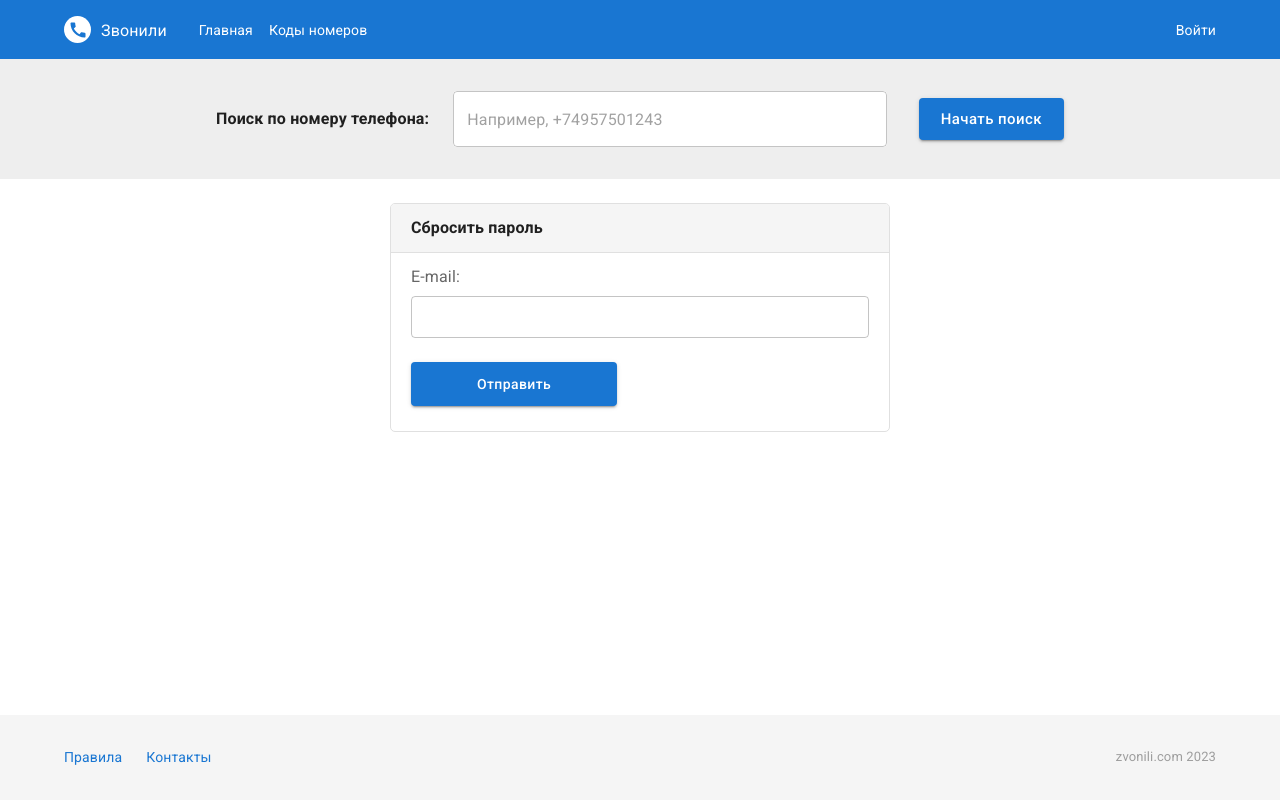
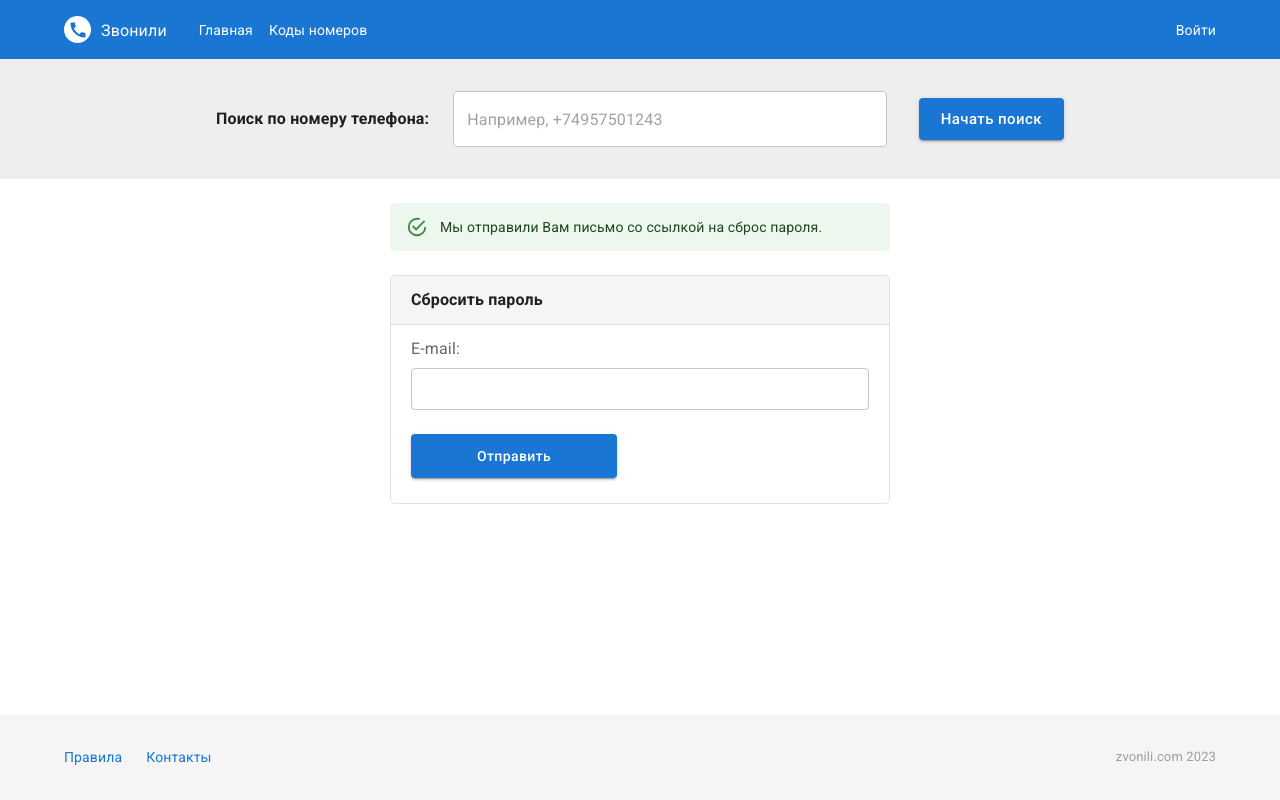
Before and after one commit to Lokusok/react-who-call, a React (Vite) app: page /forget_password in a window 1280 px wide. Built offline with nearby package versions, Linux system fonts and the light colour scheme.

Commit message:
add layout component for auth components

```diff
--- a/src/pages/ForgetPassword/ForgetForm/index.tsx
+++ b/src/pages/ForgetPassword/ForgetForm/index.tsx
@@ -1,14 +1,30 @@
 import React from 'react';
 
-import { Stack, FormLabel, Typography, Link } from '@mui/material';
+import { Box, Stack, FormLabel } from '@mui/material';
+
+import { styled } from '@mui/material/styles';
 
 import Form from '../../components/Form';
 import Input from '../../components/styled/Input';
 import ButtonSuccess from '../../components/styled/ButtonSuccess';
+import ForgetSendSuccess from '../ForgetSendSuccess';
+
+const Wrapper = styled(Box)`
+  max-width: 500px;
+  margin: 0 auto;
+`;
+
+const Card = styled(Box)`
+  margin-bottom: 1.5rem;
+`;
 
 const ForgetForm: React.FC = () => {
   return (
-    <>
+    <Wrapper>
+      <Card>
+        <ForgetSendSuccess />
+      </Card>
+
       <Form method="POST" title="Сбросить пароль">
         <Stack direction="column" spacing={1}>
           <FormLabel htmlFor="email">E-mail:</FormLabel>
@@ -26,7 +42,7 @@ const ForgetForm: React.FC = () => {
           </ButtonSuccess>
         </Stack>
       </Form>
-    </>
+    </Wrapper>
   );
 };
 
--- /dev/null
+++ b/src/pages/ForgetPassword/ForgetSendSuccess/index.tsx
@@ -0,0 +1,13 @@
+import React from 'react';
+
+import { Alert } from '@mui/material';
+
+const ForgetSendSuccess: React.FC = () => {
+  return (
+    <Alert severity="success">
+      Мы отправили Вам письмо со ссылкой на сброс пароля.
+    </Alert>
+  );
+};
+
+export default ForgetSendSuccess;
--- a/src/pages/ForgetPassword/index.tsx
+++ b/src/pages/ForgetPassword/index.tsx
@@ -1,16 +1,13 @@
 import React from 'react';
 
-import { Container, Box } from '@mui/material';
-
 import ForgetForm from './ForgetForm';
+import Enter from '../components/Enter';
 
 const ForgetPassword: React.FC = () => {
   return (
-    <Container>
-      <Box sx={{ paddingTop: '1.5rem' }}>
-        <ForgetForm />
-      </Box>
-    </Container>
+    <Enter>
+      <ForgetForm />
+    </Enter>
   );
 };
 
--- a/src/pages/Login/index.tsx
+++ b/src/pages/Login/index.tsx
@@ -1,16 +1,13 @@
 import React from 'react';
 
-import { Container, Box } from '@mui/material';
-
 import LoginForm from './LoginForm';
+import Enter from '../components/Enter';
 
 const Login: React.FC = () => {
   return (
-    <Container>
-      <Box sx={{ paddingTop: '1.5rem' }}>
-        <LoginForm />
-      </Box>
-    </Container>
+    <Enter>
+      <LoginForm />
+    </Enter>
   );
 };
 
--- a/src/pages/Register/index.tsx
+++ b/src/pages/Register/index.tsx
@@ -1,16 +1,13 @@
 import React from 'react';
 
-import { Container, Box } from '@mui/material';
-
 import RegisterForm from './RegisterForm';
+import Enter from '../components/Enter';
 
 const Register: React.FC = () => {
   return (
-    <Container>
-      <Box sx={{ paddingTop: '1.5rem' }}>
-        <RegisterForm />
-      </Box>
-    </Container>
+    <Enter>
+      <RegisterForm />
+    </Enter>
   );
 };
 
--- /dev/null
+++ b/src/pages/components/Enter/index.tsx
@@ -0,0 +1,17 @@
+import React from 'react';
+
+import { Container, Box } from '@mui/material';
+
+interface EnterProps {
+  children: React.ReactNode;
+}
+
+const Enter: React.FC<EnterProps> = ({ children }) => {
+  return (
+    <Container>
+      <Box sx={{ paddingTop: '1.5rem' }}>{children}</Box>
+    </Container>
+  );
+};
+
+export default Enter;
--- a/src/pages/components/Form/index.tsx
+++ b/src/pages/components/Form/index.tsx
@@ -4,6 +4,8 @@ import { Box, Typography, Stack } from '@mui/material';
 import { grey } from '@mui/material/colors';
 
 import { styled } from 'styled-components';
+
+import ForgetSendSuccess from '../../ForgetPassword/ForgetSendSuccess';
 
 const Wrapper = styled.form`
   border: 1px solid ${grey[300]};
@@ -32,6 +34,7 @@ interface FormProps {
 
 const Form: React.FC<FormProps> = ({ method, title, children }) => {
   return (
+    <>
       <Wrapper method={method}>
         <Header>
           <Typography fontWeight={700}>{title}</Typography>
@@ -43,6 +46,7 @@ const Form: React.FC<FormProps> = ({ method, title, children }) => {
           </Stack>
         </Body>
       </Wrapper>
+    </>
   );
 };
 
```
Lines whose indentation alone changed are shown as unchanged.
